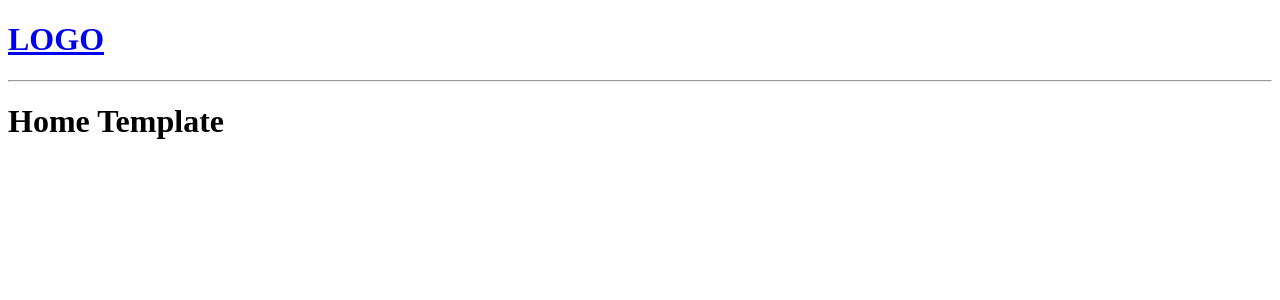
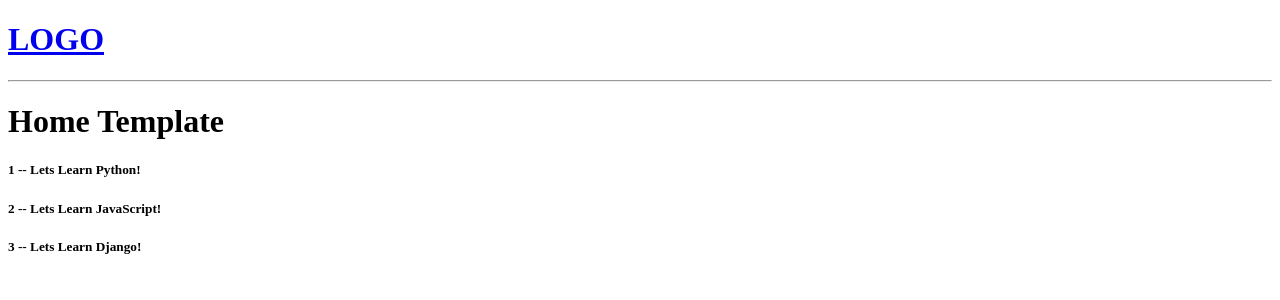
Before and after one commit to karthikrs5/Django_Dennis_Ivy, a Django app: page / in a window 1280 px wide. Shown: the top 300 px of the page. Run offline with Django 4.2, Linux system fonts and the light colour scheme.

Commit message:
"for" template tag in django and passing a dictionary value to render()

```diff
--- a/base/views.py
+++ b/base/views.py
@@ -1,8 +1,14 @@
 from django.shortcuts import render
 # Create your views here.
 
+rooms=[
+    { 'id' :1 , 'name' :'Lets Learn Python!' },
+    { 'id' :2 , 'name' :'Lets Learn JavaScript!' },
+    { 'id' :3 , 'name' :'Lets Learn Django!' },
+]
+
 def home(request):
-    return render(request, 'home.html')
+    return render(request, 'home.html',{'rooms':rooms})
 
 def room(request):
     return render(request, 'room.html')
--- a/templates/home.html
+++ b/templates/home.html
@@ -2,4 +2,16 @@
 
 {% block content %}
 <h1>Home Template</h1>
+
+<div>
+    <div>
+        {% for room in rooms %}
+            <div>
+                <h5>{{room.id}} -- {{room.name}}</h5>
+            </div>
+
+        {% endfor %}
+    </div>
+</div>
+
 {% endblock %}
```
